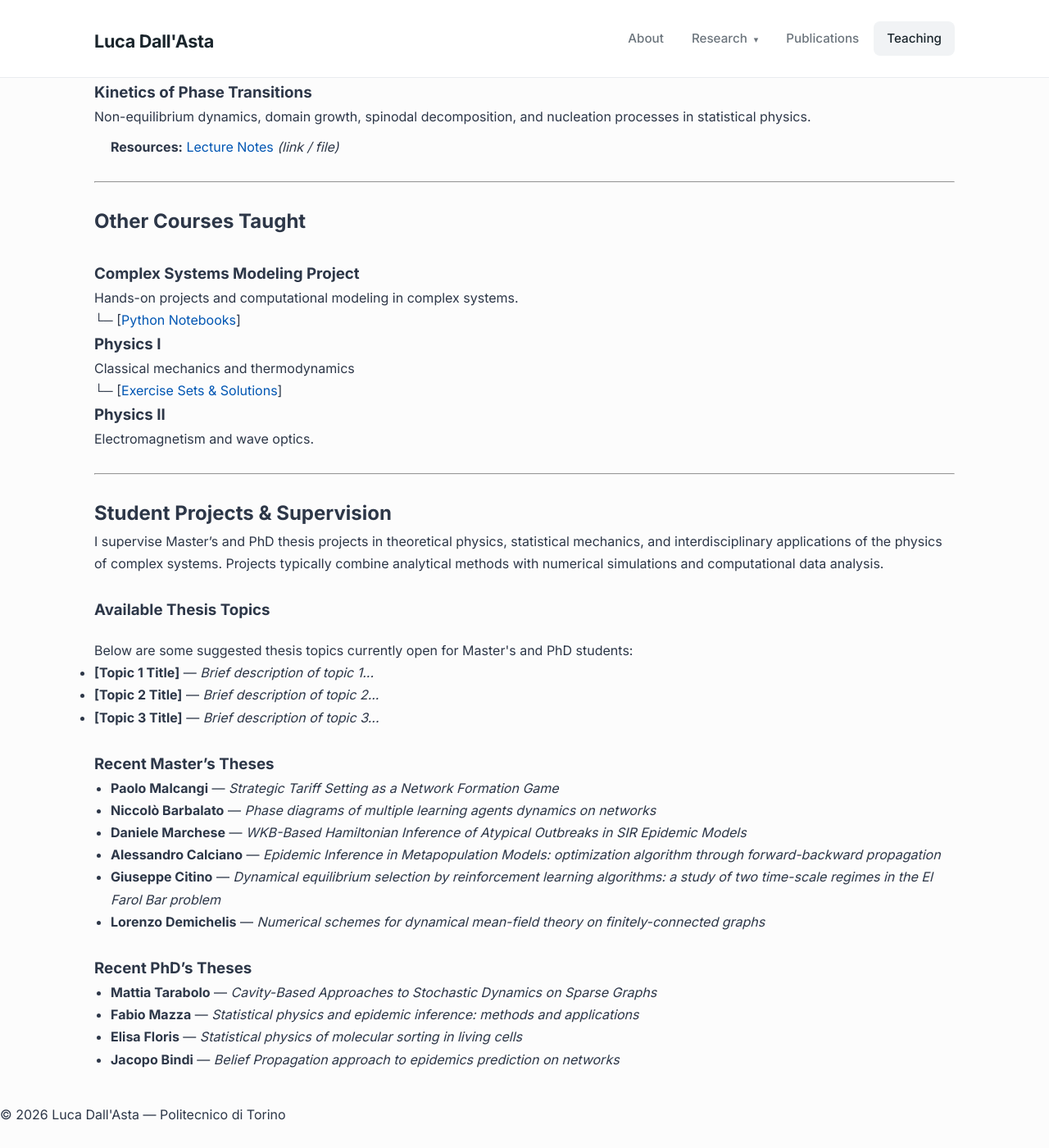
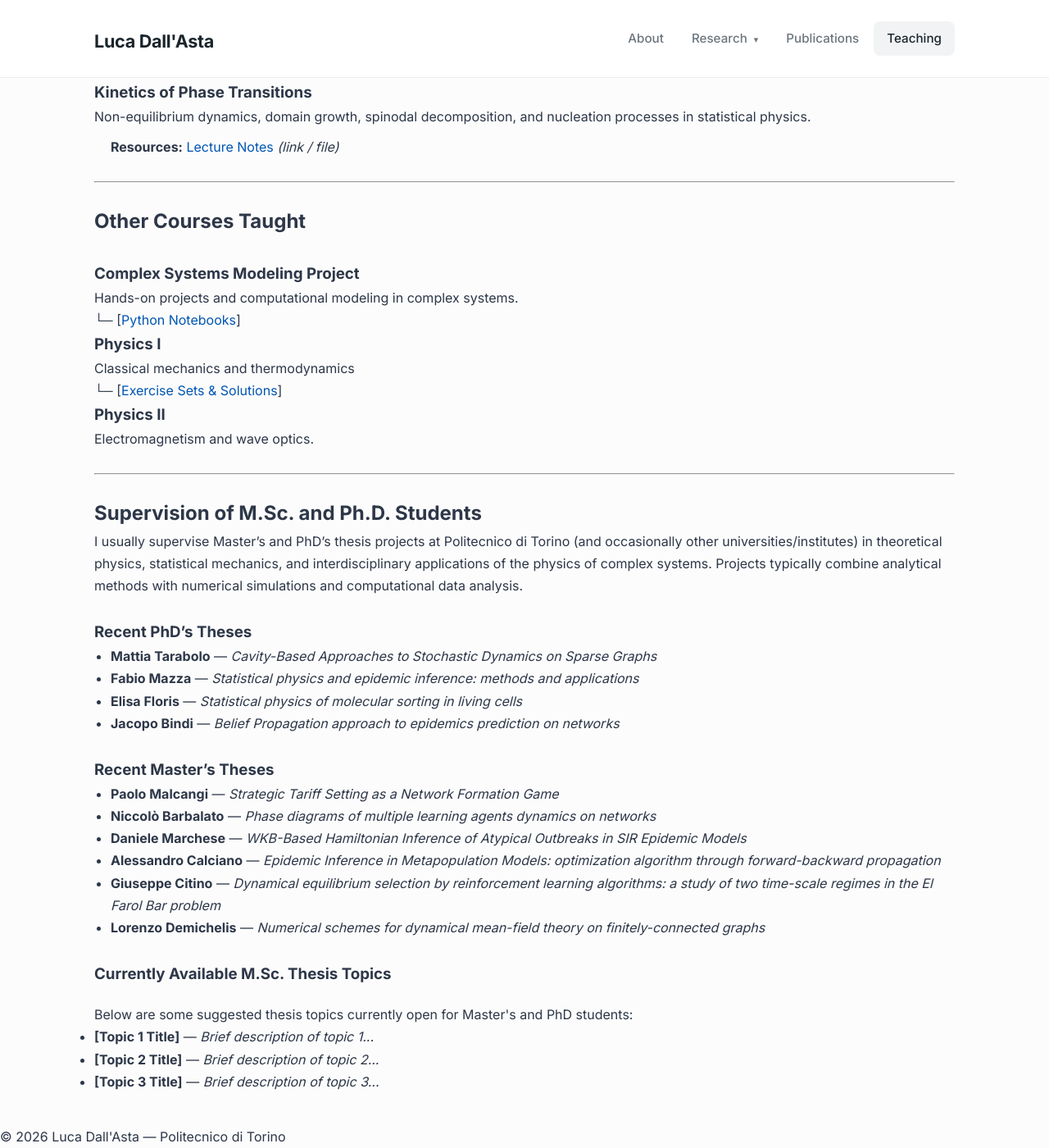
Before and after one commit to dallasta/dallasta.github.io, a Jekyll site: the page built from _pages/teaching.md, in a window 1280 px wide and 1400 px high, scrolled down 1172 px. Shown: the whole window at 82% size. Built offline with Jekyll 4.4.1, drawn with Linux system fonts in a browser that asks for light colours; a style sheet for code colours, icons or effects is not loaded; before the commit the page ends 2545 px from its top, so only the background shows below that; part of the change alters nothing that is shown.

Commit message:
Update teaching.md

```diff
--- a/_pages/teaching.md
+++ b/_pages/teaching.md
@@ -137,19 +137,20 @@ Electromagnetism and wave optics.
 
 <br>
 
-## Student Projects & Supervision
+## Supervision of M.Sc. and Ph.D. Students
 
-I supervise Master's and PhD thesis projects in theoretical physics, statistical mechanics, and interdisciplinary applications of the physics of complex systems. Projects typically combine analytical methods with numerical simulations and computational data analysis.
+I usually supervise Master's and PhD's thesis projects at Politecnico di Torino (and occasionally other universities/institutes) in theoretical physics, statistical mechanics, and interdisciplinary applications of the physics of complex systems. Projects typically combine analytical methods with numerical simulations and computational data analysis.
 
 <br>
 
-### Available Thesis Topics
-<div id="thesis-topics" style="margin-top: 20px;">
-  <p>Below are some suggested thesis topics currently open for Master's and PhD students:</p>
-  <ul style="margin-top: 1.7;">
-    <li><strong>[Topic 1 Title]</strong> — <i>Brief description of topic 1...</i></li>
-    <li><strong>[Topic 2 Title]</strong> — <i>Brief description of topic 2...</i></li>
-    <li><strong>[Topic 3 Title]</strong> — <i>Brief description of topic 3...</i></li>
+### Recent PhD's Theses
+
+<div style="margin-left: 20px;">
+  <ul style="line-height: 1.7;">
+    <li><strong>Mattia Tarabolo</strong> — <i>Cavity-Based Approaches to Stochastic Dynamics on Sparse Graphs</i></li>
+    <li><strong>Fabio Mazza</strong> — <i>Statistical physics and epidemic inference: methods and applications</i></li>
+    <li><strong>Elisa Floris</strong> — <i>Statistical physics of molecular sorting in living cells</i></li>
+    <li><strong>Jacopo Bindi</strong> — <i>Belief Propagation approach to epidemics prediction on networks</i></li>
   </ul>
 </div>
 
@@ -170,13 +171,12 @@ I supervise Master's and PhD thesis projects in theoretical physics, statistical
 
 <br>
 
-### Recent PhD's Theses
-
-<div style="margin-left: 20px;">
-  <ul style="line-height: 1.7;">
-    <li><strong>Mattia Tarabolo</strong> — <i>Cavity-Based Approaches to Stochastic Dynamics on Sparse Graphs</i></li>
-    <li><strong>Fabio Mazza</strong> — <i>Statistical physics and epidemic inference: methods and applications</i></li>
-    <li><strong>Elisa Floris</strong> — <i>Statistical physics of molecular sorting in living cells</i></li>
-    <li><strong>Jacopo Bindi</strong> — <i>Belief Propagation approach to epidemics prediction on networks</i></li>
+### Currently Available M.Sc. Thesis Topics
+<div id="thesis-topics" style="margin-top: 20px;">
+  <p>Below are some suggested thesis topics currently open for Master's and PhD students:</p>
+  <ul style="margin-top: 1.7;">
+    <li><strong>[Topic 1 Title]</strong> — <i>Brief description of topic 1...</i></li>
+    <li><strong>[Topic 2 Title]</strong> — <i>Brief description of topic 2...</i></li>
+    <li><strong>[Topic 3 Title]</strong> — <i>Brief description of topic 3...</i></li>
   </ul>
 </div>
```
